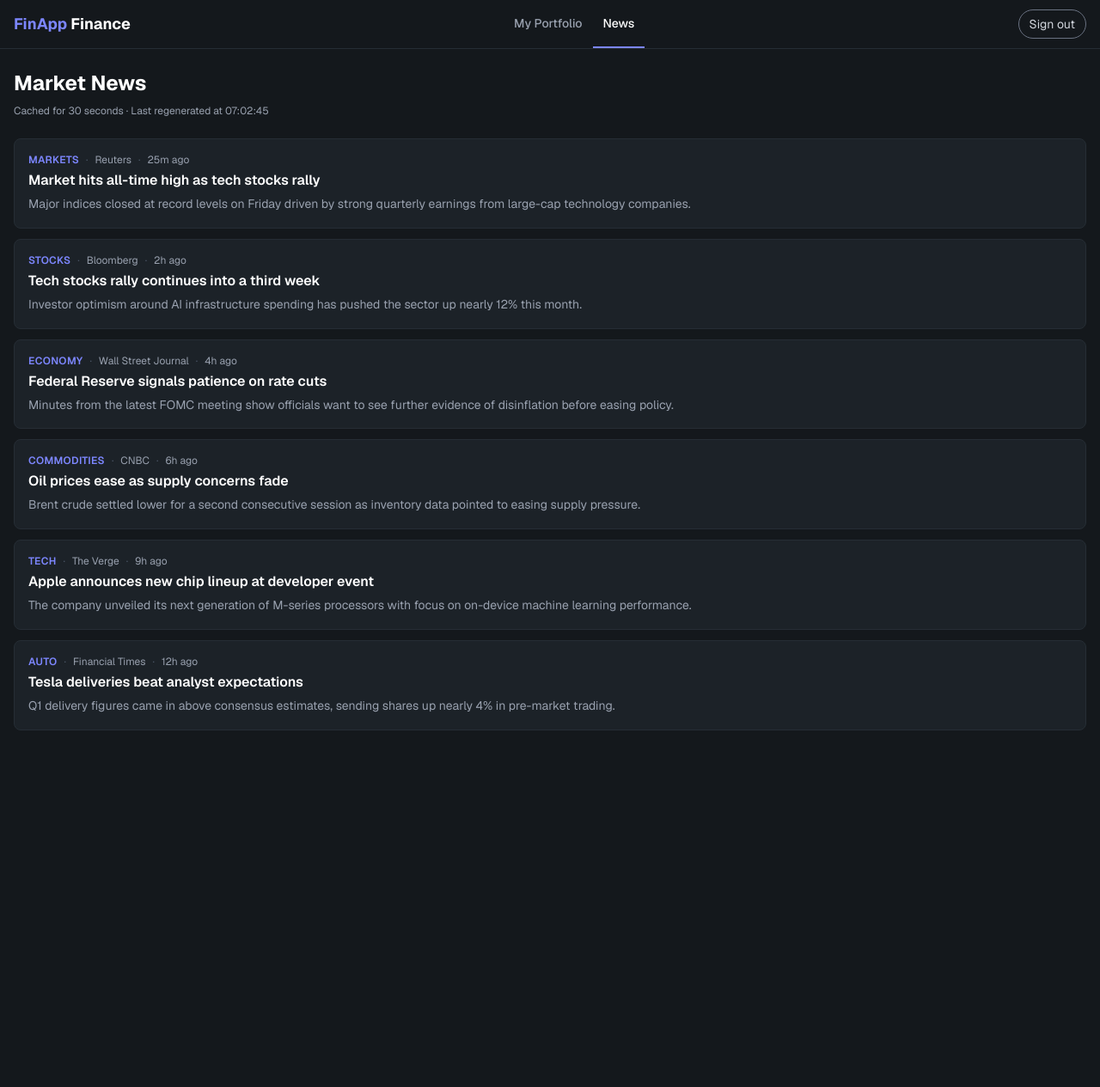
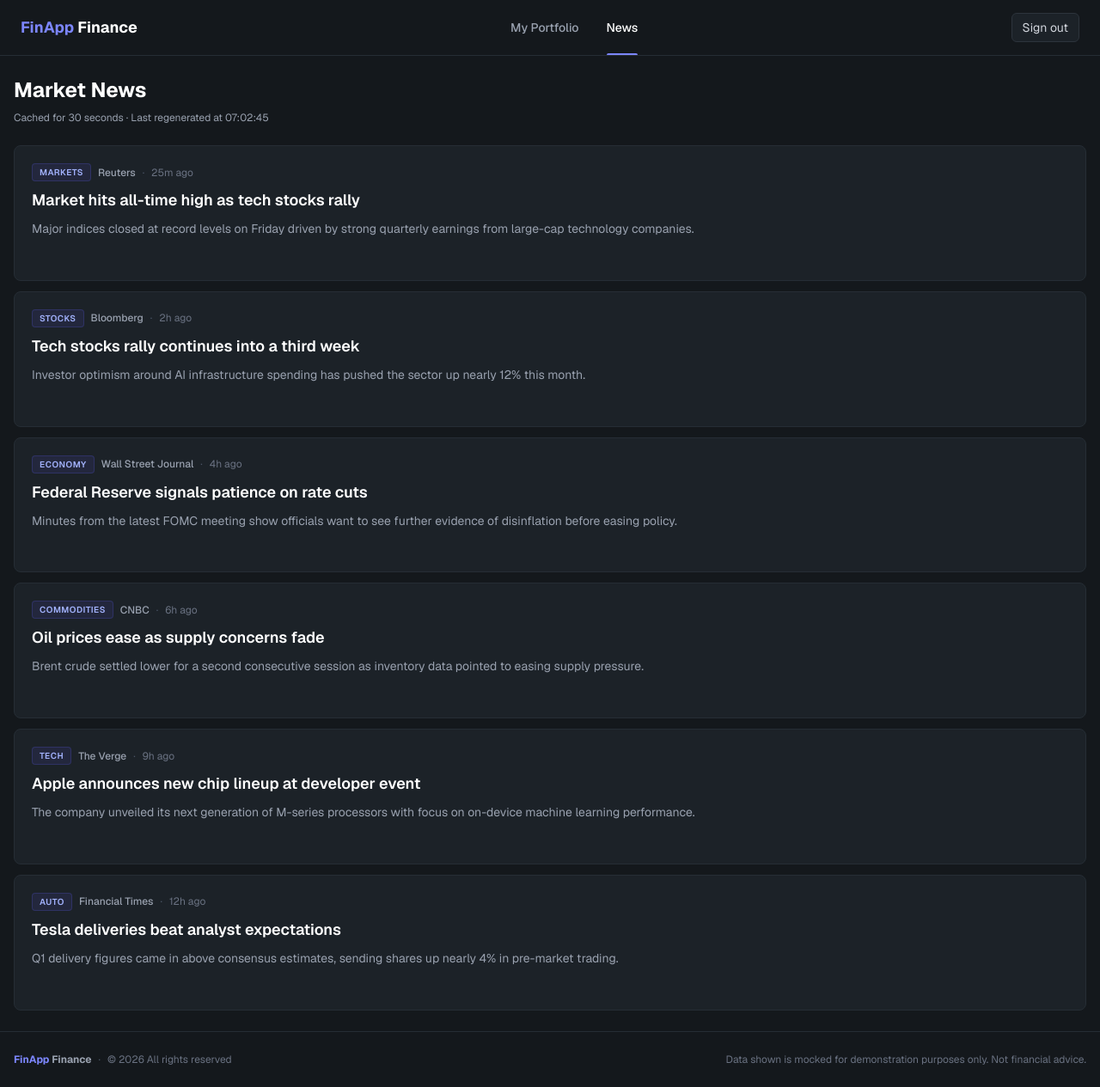
Before and after one commit to rishu-ops/stock-portfolio, a Next.js app: page /news in a window 1280 px wide. Shown: the whole page at 86% size. Before the commit the page ends 874 px from the top, so only its background shows below. Built offline with nearby package versions, Linux system fonts and the light colour scheme.

Commit message:
polish navbar active state, add footer, make news cards clickable

```diff
--- a/src/app/api/news/route.ts
+++ b/src/app/api/news/route.ts
@@ -15,6 +15,7 @@ export async function GET() {
       summary:
         "Major indices closed at record levels on Friday driven by strong quarterly earnings from large-cap technology companies.",
       publishedAt: new Date(now - 25 * minute).toISOString(),
+      url: "https://www.reuters.com/markets/",
     },
     {
       id: "n2",
@@ -24,6 +25,7 @@ export async function GET() {
       summary:
         "Investor optimism around AI infrastructure spending has pushed the sector up nearly 12% this month.",
       publishedAt: new Date(now - 2 * hour).toISOString(),
+      url: "https://www.bloomberg.com/markets/stocks",
     },
     {
       id: "n3",
@@ -33,6 +35,7 @@ export async function GET() {
       summary:
         "Minutes from the latest FOMC meeting show officials want to see further evidence of disinflation before easing policy.",
       publishedAt: new Date(now - 4 * hour).toISOString(),
+      url: "https://www.wsj.com/economy",
     },
     {
       id: "n4",
@@ -42,6 +45,7 @@ export async function GET() {
       summary:
         "Brent crude settled lower for a second consecutive session as inventory data pointed to easing supply pressure.",
       publishedAt: new Date(now - 6 * hour).toISOString(),
+      url: "https://www.cnbc.com/commodities/",
     },
     {
       id: "n5",
@@ -51,6 +55,7 @@ export async function GET() {
       summary:
         "The company unveiled its next generation of M-series processors with focus on on-device machine learning performance.",
       publishedAt: new Date(now - 9 * hour).toISOString(),
+      url: "https://www.theverge.com/apple",
     },
     {
       id: "n6",
@@ -60,6 +65,7 @@ export async function GET() {
       summary:
         "Q1 delivery figures came in above consensus estimates, sending shares up nearly 4% in pre-market trading.",
       publishedAt: new Date(now - 12 * hour).toISOString(),
+      url: "https://www.ft.com/companies/automobiles",
     },
   ];
 
--- a/src/app/dashboard/page.tsx
+++ b/src/app/dashboard/page.tsx
@@ -32,9 +32,9 @@ export default async function DashboardPage() {
   const portfolio = await getPortfolio();
 
   return (
-    <div className="min-h-screen">
+    <div className="flex-1 flex flex-col">
       <Header />
-      <main className="max-w-7xl mx-auto px-4 py-6">
+      <main className="flex-1 max-w-7xl w-full mx-auto px-4 py-6">
         <LivePortfolio initialPortfolio={portfolio} />
       </main>
     </div>
--- a/src/app/layout.tsx
+++ b/src/app/layout.tsx
@@ -1,6 +1,7 @@
 import type { Metadata } from "next";
 import { Geist, Geist_Mono } from "next/font/google";
 import { Toaster } from "react-hot-toast";
+import Footer from "@/components/Footer";
 import "./globals.css";
 
 const geistSans = Geist({
@@ -29,7 +30,8 @@ export default function RootLayout({
       className={`${geistSans.variable} ${geistMono.variable} h-full antialiased`}
     >
       <body className="min-h-full flex flex-col">
-        {children}
+        <div className="flex-1 flex flex-col">{children}</div>
+        <Footer />
         <Toaster
           position="top-right"
           toastOptions={{
--- a/src/app/login/page.tsx
+++ b/src/app/login/page.tsx
@@ -55,7 +55,7 @@ export default function LoginPage() {
   }
 
   return (
-    <div className="min-h-screen flex flex-col">
+    <div className="flex-1 flex flex-col">
       <header className="border-b border-[#262d35]">
         <div className="max-w-7xl mx-auto px-4 h-14 flex items-center">
           <span className="text-lg font-bold">
--- a/src/app/news/page.tsx
+++ b/src/app/news/page.tsx
@@ -45,11 +45,13 @@ export default async function NewsPage() {
   );
 
   return (
-    <div className="min-h-screen">
+    <div className="flex-1 flex flex-col">
       <Header />
-      <main className="max-w-7xl mx-auto px-4 py-6">
+      <main className="flex-1 max-w-7xl w-full mx-auto px-4 py-6">
         <div className="mb-6">
-          <h1 className="text-2xl font-bold mb-2 text-white">Market News</h1>
+          <h1 className="text-xl sm:text-2xl font-bold mb-2 text-white">
+            Market News
+          </h1>
           <p className="text-xs text-gray-400">
             Cached for 30 seconds · Last regenerated at {generatedAtLabel}
           </p>
@@ -57,28 +59,39 @@ export default async function NewsPage() {
 
         <div className="space-y-3">
           {data.articles.map((article) => (
-            <article
+            <a
               key={article.id}
-              className="bg-[#1c2228] border border-[#262d35] rounded-lg p-4 hover:border-[#363f48] transition-colors"
+              href={article.url}
+              target="_blank"
+              rel="noopener noreferrer"
+              className="group block bg-[#1c2228] border border-[#262d35] rounded-lg p-5 hover:border-indigo-500/50 hover:bg-[#1f262d] transition-colors"
             >
-              <div className="flex items-center gap-2 mb-1 flex-wrap">
-                <span className="text-xs font-semibold text-indigo-400 uppercase tracking-wide">
+              <div className="flex items-center gap-2 mb-2 flex-wrap">
+                <span className="text-[10px] font-semibold text-indigo-300 uppercase tracking-wider bg-indigo-500/10 border border-indigo-500/20 px-2 py-0.5 rounded">
                   {article.category}
                 </span>
+                <span className="text-xs text-gray-400 font-medium">
+                  {article.source}
+                </span>
                 <span className="text-xs text-gray-600">·</span>
-                <span className="text-xs text-gray-400">{article.source}</span>
-                <span className="text-xs text-gray-600">·</span>
-                <span className="text-xs text-gray-400">
+                <span className="text-xs text-gray-500">
                   {timeAgo(article.publishedAt, refTime)}
                 </span>
               </div>
-              <h2 className="text-base font-semibold text-white mb-1">
+
+              <h2 className="text-base sm:text-lg font-semibold text-white mb-2 group-hover:text-indigo-300 transition-colors">
                 {article.title}
               </h2>
+
               <p className="text-sm text-gray-400 leading-relaxed">
                 {article.summary}
               </p>
-            </article>
+
+              <div className="mt-3 flex items-center gap-1 text-xs font-medium text-indigo-400 opacity-0 group-hover:opacity-100 transition-opacity">
+                Read on {article.source}
+                <span aria-hidden>→</span>
+              </div>
+            </a>
           ))}
         </div>
       </main>
--- /dev/null
+++ b/src/components/Footer.tsx
@@ -0,0 +1,23 @@
+export default function Footer() {
+  const year = new Date().getFullYear();
+
+  return (
+    <footer className="border-t border-[#262d35]">
+      <div className="max-w-7xl mx-auto px-4 py-6 flex flex-col sm:flex-row items-start sm:items-center justify-between gap-3 text-xs text-gray-500">
+        <div className="flex items-center gap-2">
+          <span className="font-bold">
+            <span className="text-indigo-400">FinApp</span>
+            <span className="text-gray-400"> Finance</span>
+          </span>
+          <span className="text-gray-600">·</span>
+          <span>© {year} All rights reserved</span>
+        </div>
+
+        <p className="max-w-md sm:text-right text-gray-500">
+          Data shown is mocked for demonstration purposes only. Not financial
+          advice.
+        </p>
+      </div>
+    </footer>
+  );
+}
--- a/src/components/Header.tsx
+++ b/src/components/Header.tsx
@@ -37,24 +37,25 @@ export default function Header() {
       <Link
         href={href}
         className={
-          "h-full flex items-center px-2 sm:px-3 text-sm font-medium border-b-2 " +
-          (active
-            ? "border-indigo-400 text-white"
-            : "border-transparent text-gray-400 hover:text-white")
+          "relative h-full flex items-center px-3 sm:px-4 text-sm font-medium transition-colors " +
+          (active ? "text-white" : "text-gray-400 hover:text-white")
         }
       >
         <span className="hidden sm:inline">{label}</span>
         <span className="sm:hidden">{mobileLabel ?? label}</span>
+        {active && (
+          <span className="absolute inset-x-3 sm:inset-x-4 bottom-0 h-0.5 bg-indigo-400 rounded-t" />
+        )}
       </Link>
     );
   }
 
   return (
-    <header className="bg-[#14181c] border-b border-[#262d35]">
-      <div className="max-w-7xl mx-auto px-3 sm:px-4 h-14 flex items-center justify-between gap-2">
+    <header className="bg-[#14181c] border-b border-[#262d35] sticky top-0 z-20">
+      <div className="max-w-7xl mx-auto px-4 sm:px-6 h-14 sm:h-16 flex items-center justify-between gap-3">
         <Link
           href="/dashboard"
-          className="text-base sm:text-lg font-bold whitespace-nowrap"
+          className="text-base sm:text-lg font-bold whitespace-nowrap shrink-0"
         >
           <span className="text-indigo-400">FinApp</span>
           <span className="text-white hidden sm:inline"> Finance</span>
@@ -72,7 +73,7 @@ export default function Header() {
         <button
           onClick={handleLogout}
           disabled={loggingOut}
-          className="text-xs sm:text-sm text-gray-300 border border-gray-500 px-3 py-1.5 rounded-full hover:text-white hover:border-gray-300 disabled:opacity-50 whitespace-nowrap"
+          className="text-xs sm:text-sm text-gray-300 bg-[#1c2228] hover:bg-[#262d35] border border-[#2d343c] hover:border-[#3a424c] px-3 py-1.5 rounded-md hover:text-white disabled:opacity-50 whitespace-nowrap transition-colors"
         >
           {loggingOut ? "Signing out..." : "Sign out"}
         </button>
--- a/src/types/news.ts
+++ b/src/types/news.ts
@@ -5,6 +5,7 @@ export type NewsArticle = {
   category: string;
   summary: string;
   publishedAt: string;
+  url: string;
 };
 
 export type NewsResponse = {
```
